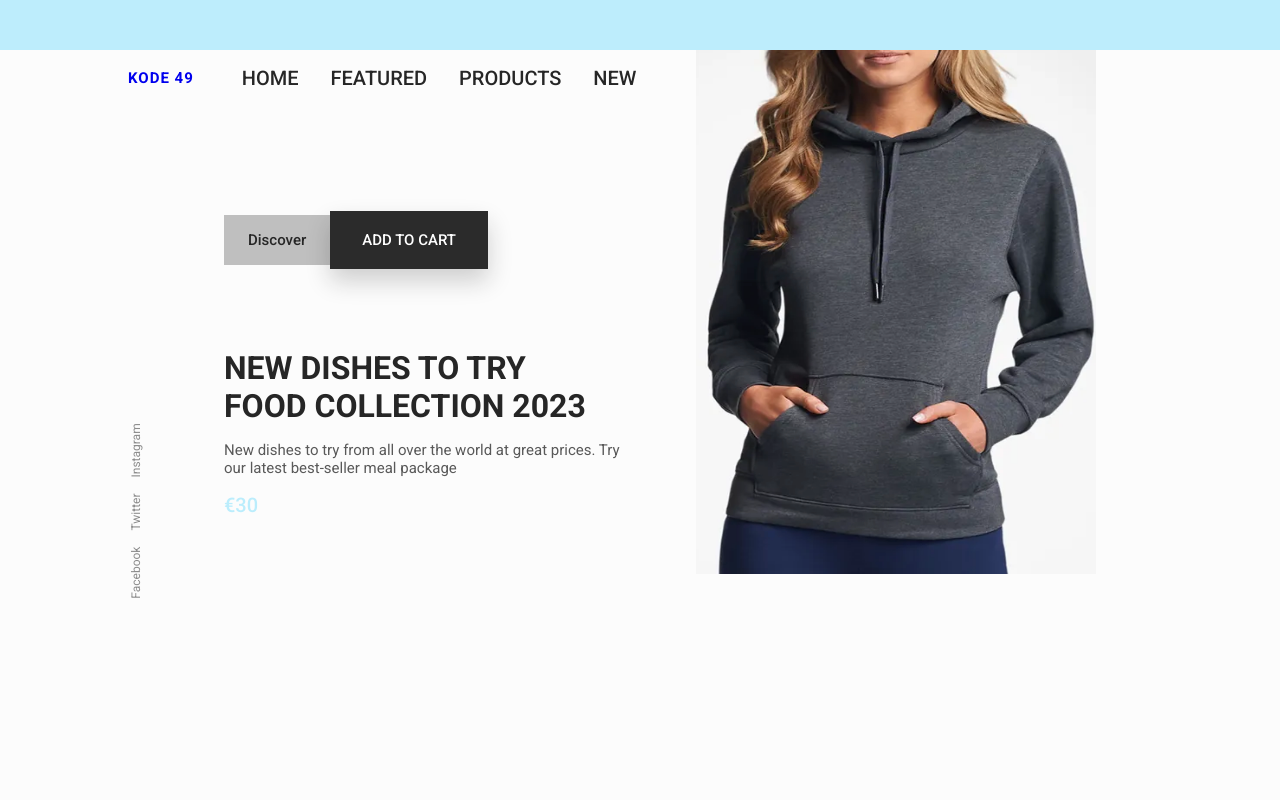
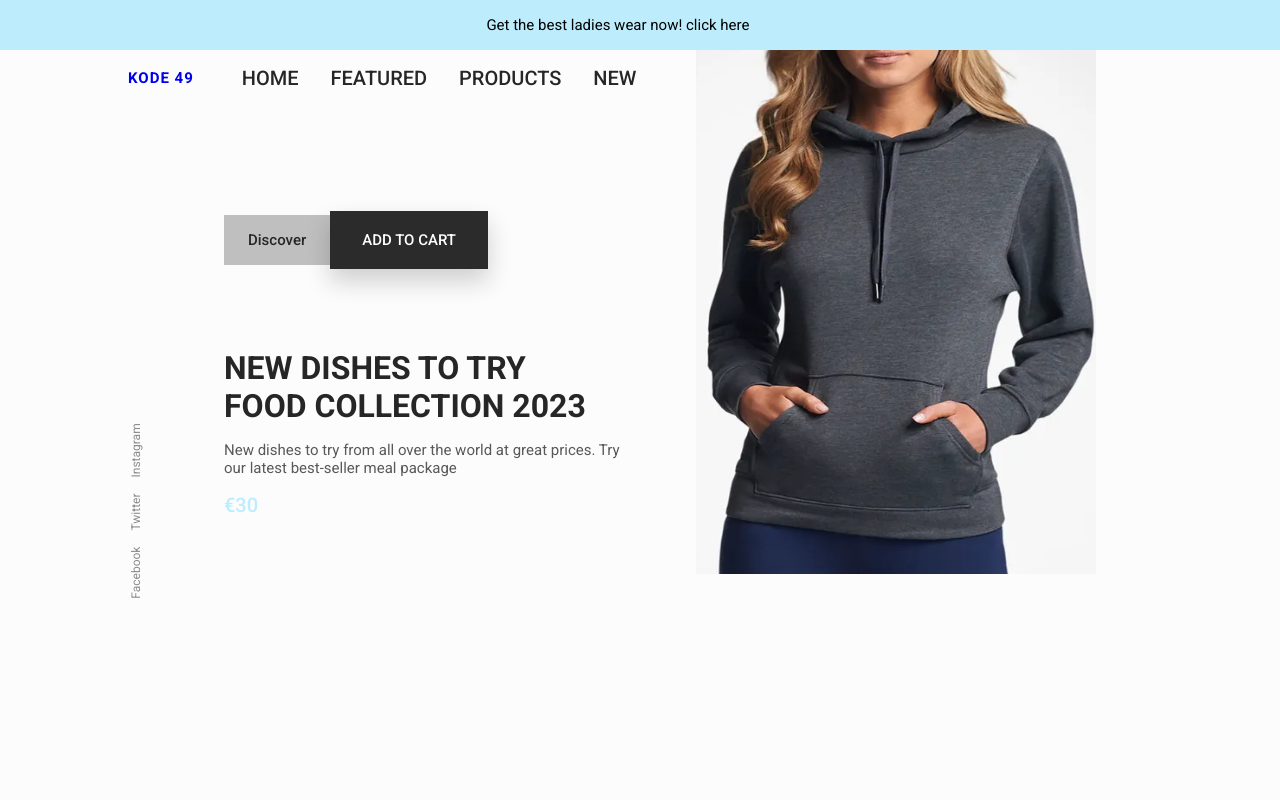
Before and after one commit to dcujoe/kode49pro, a React (Create React App) app: page / in a window 1280 px wide. Shown: the top 800 px of the page. Built offline with nearby package versions, Linux system fonts and the light colour scheme.

Commit message:
Update Head.css

```diff
--- a/src/components/compocss/Head.css
+++ b/src/components/compocss/Head.css
@@ -71,6 +71,8 @@
     color: var(--first-color);
 }
 
+
+/* created infinite scroll using CSS from parent to child roller element*/
 .roller {
     display: flex;
     flex-direction: row;
@@ -87,25 +89,24 @@
 
 
 
-
-
-
   .roller a {
     color: black;
+    top: auto;
+    margin-top: 1rem;
     width: inherit;
     height: inherit;
-    position: relative;
+    position: absolute;
     align-items: center;
-    left: 0%;
+    left: 100%;
     top: 0%;
     animation: primary 10s linear infinite;
   }
 
   @keyframes primary {
     from {
-      right: 0%;
+      right: 100%;
     }
     to {
-      left: -100%;
+      left: 0%;
     }
   }
```
